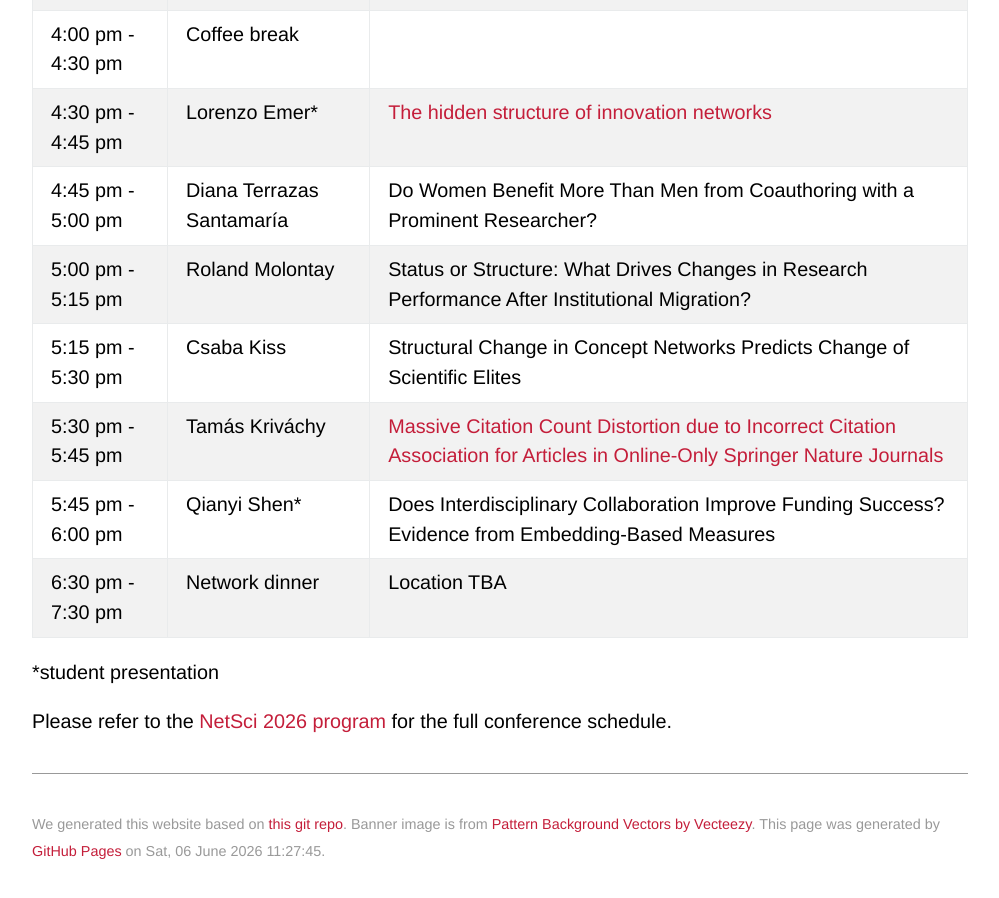
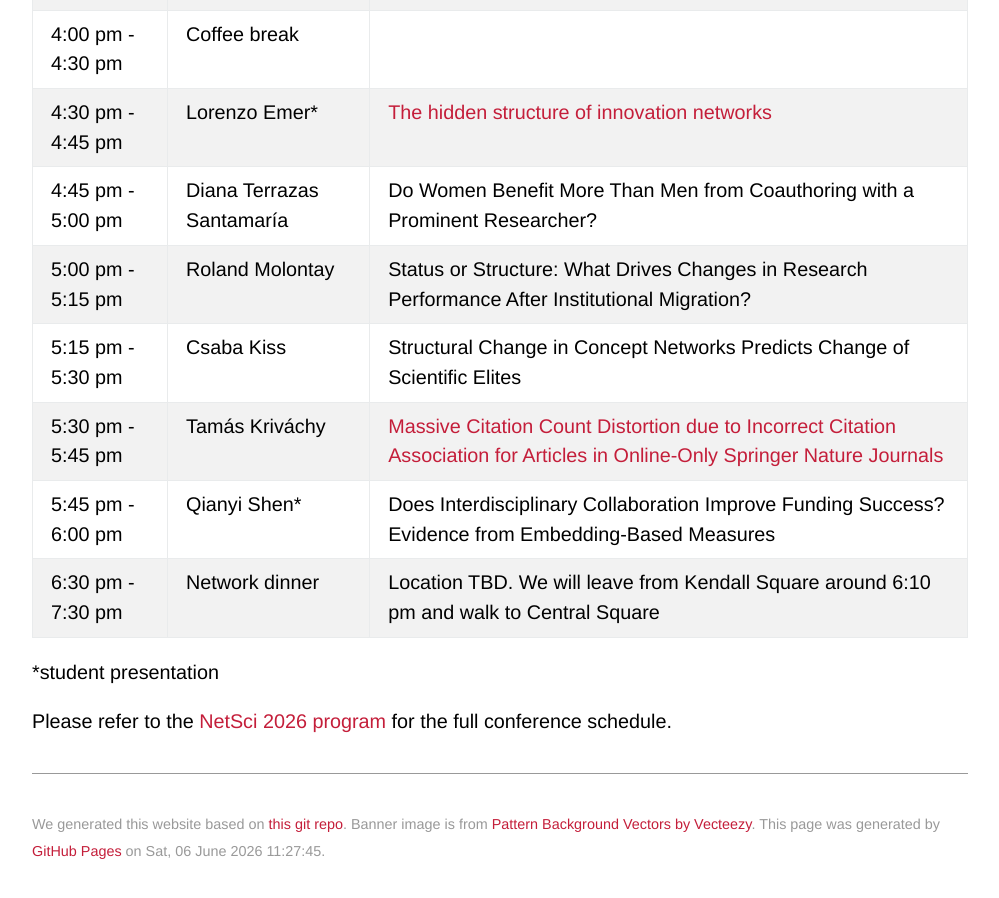
Before and after one commit to netscisci/netscisci.github.io, a Jekyll site: the page built from schedule.md, in a window 1280 px wide and 900 px high, scrolled down 1131 px. Shown: the whole window, without its empty margins (140-1139 px from the left). Built offline with Jekyll 4.4.1, drawn with Linux system fonts in a browser that asks for light colours; some web fonts are replaced; our own code applies the rules of GitHub Pages for plain Markdown files.

Commit message:
Update schedule.md

```diff
--- a/schedule.md
+++ b/schedule.md
@@ -22,7 +22,7 @@ layout: default
 |5:15 pm - 5:30 pm|Csaba Kiss|Structural Change in Concept Networks Predicts Change of Scientific Elites|
 |5:30 pm - 5:45 pm|Tamás Kriváchy|[Massive Citation Count Distortion due to Incorrect Citation Association for Articles in Online-Only Springer Nature Journals](https://arxiv.org/abs/2511.01675)|
 |5:45 pm - 6:00 pm|Qianyi Shen*|Does Interdisciplinary Collaboration Improve Funding Success? Evidence from Embedding-Based Measures|
-|6:30 pm - 7:30 pm|Network dinner|Location TBA|
+|6:30 pm - 7:30 pm|Network dinner|Location TBD. We will leave from Kendall Square around 6:10 pm and walk to Central Square|
 
 *student presentation
 
```
